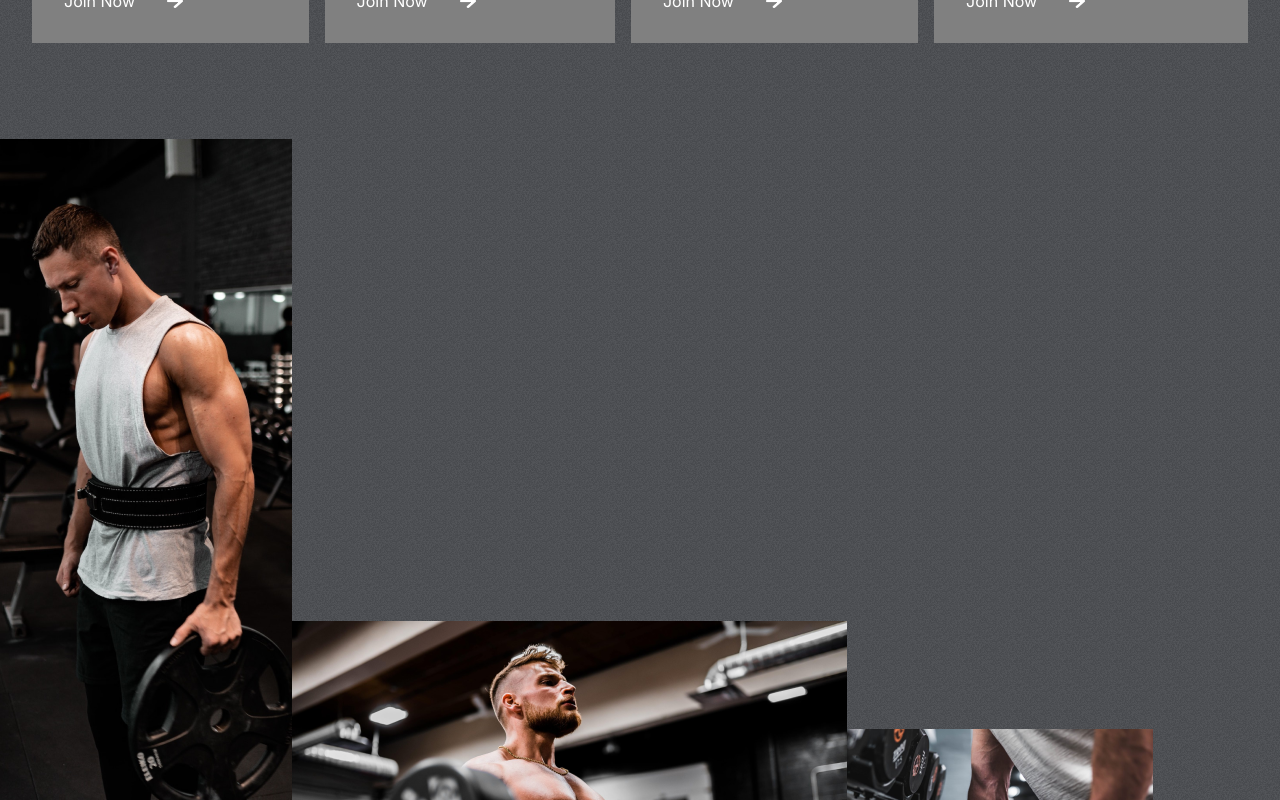
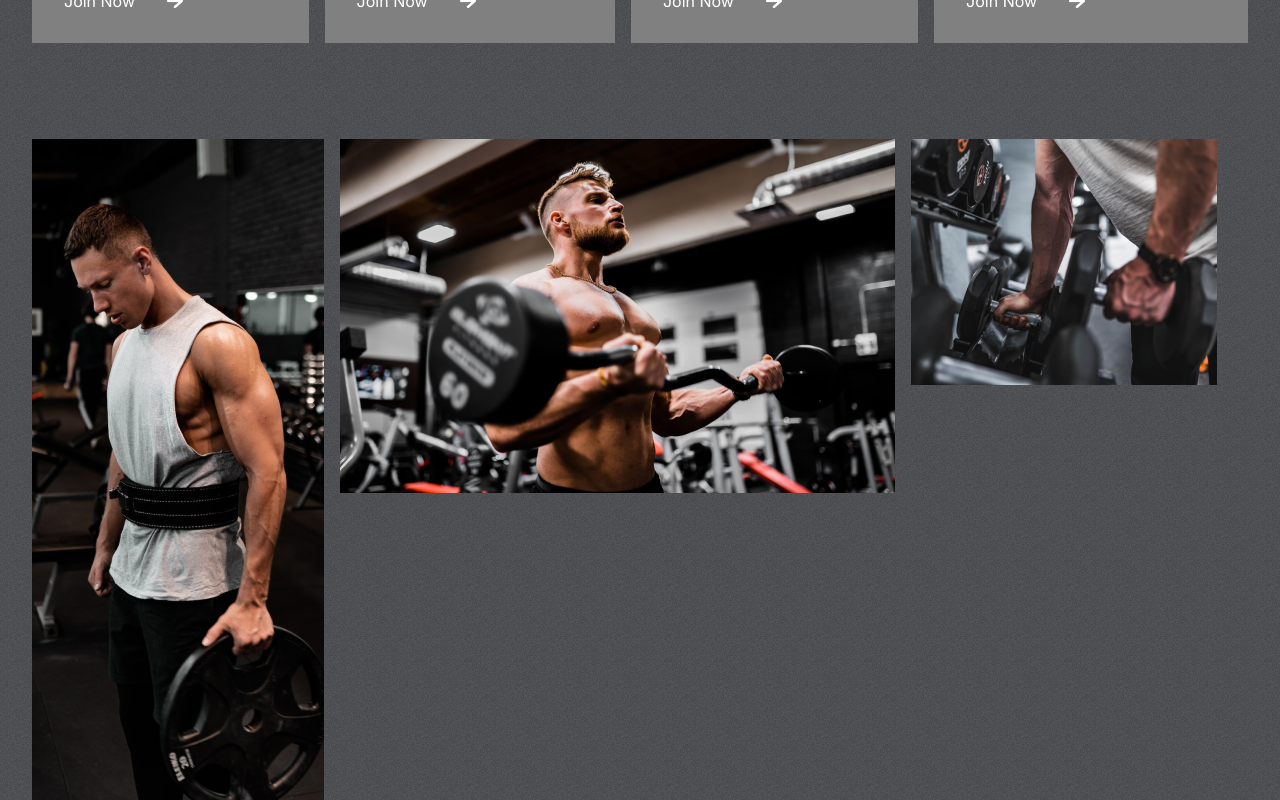
Before and after one commit to pallab17/Fithelp.o, a React (Create React App) app: page / in a window 1280 px wide. Shown: the part 1200-2000 px from the top of the page. Built offline with nearby package versions, Linux system fonts and the light colour scheme.

Commit message:
files updated

```diff
--- a/src/components/Reasons/Reasons.css
+++ b/src/components/Reasons/Reasons.css
@@ -0,0 +1,23 @@
+.Reasons{
+    padding: 0 2rem;
+    display: flex;
+    grid-template: 2rem;
+}
+.left-r{
+    flex: 1 1;
+    display: grid;
+    grid-template-columns: repeat(3, 1fr);
+    /* grid-template-columns: repeat(3, 1fr);
+    this tells to create 3 frames of same size
+    */
+    gap: 1rem;
+    grid-auto-rows: 1fr;
+    /* grid-auto-rows: 1fr; will make the height of each row equal  */
+
+
+
+}
+
+.right-r{
+    flex: 1 1;
+}
```
